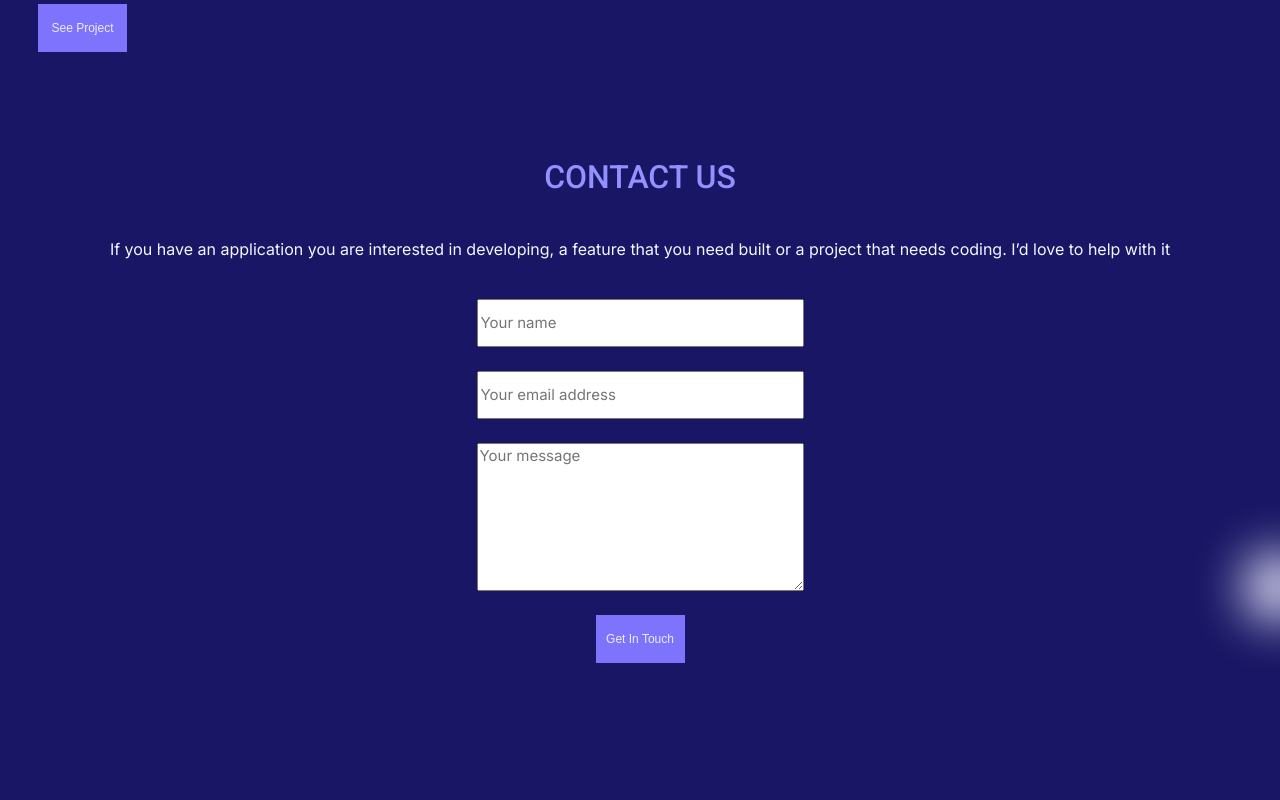
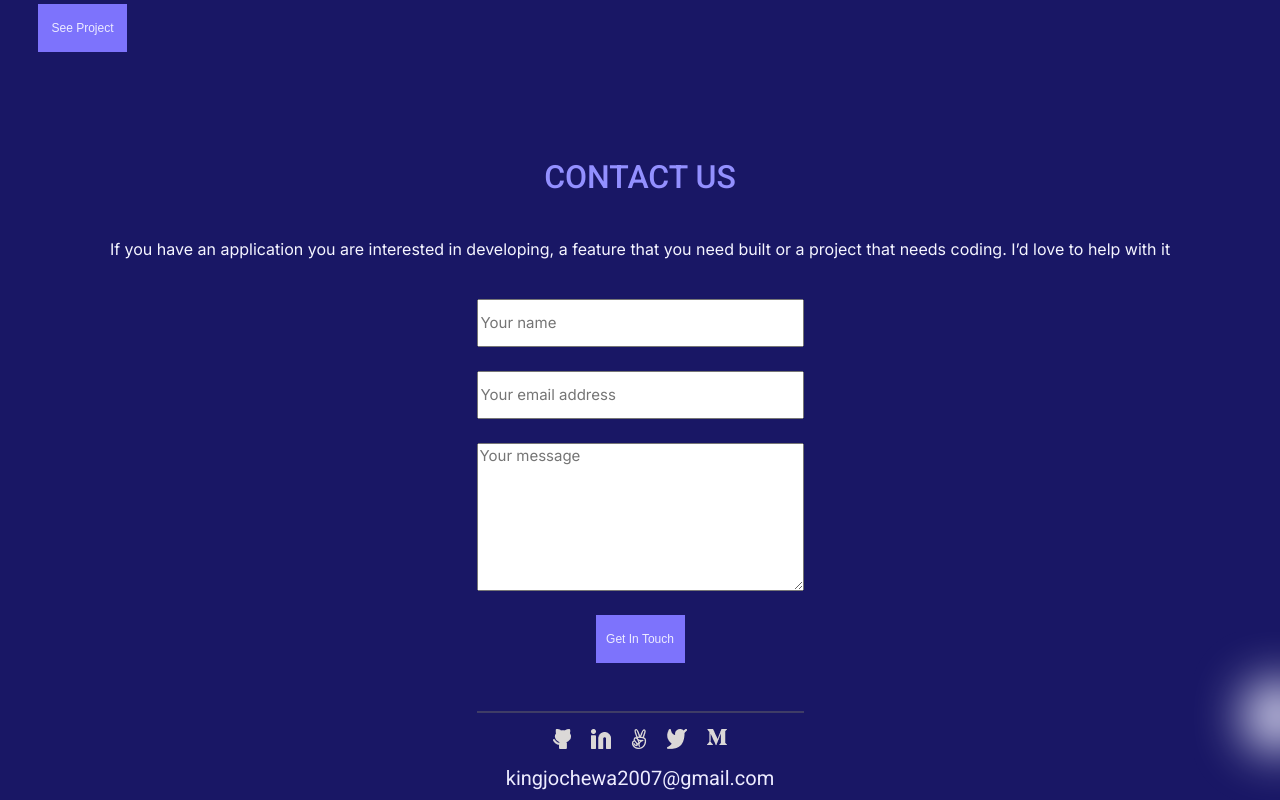
Before and after one commit to Kingjosh007/my-portfolio, a website: page index.html in a window 1280 px wide. Shown: the part 5945-6745 px from the top of the page. Before the commit the page ends 6616 px from the top, so only its background shows below. Drawn offline with Linux system fonts and the light colour scheme.

Commit message:
Formspree handle + footer icons

```diff
--- a/index.html
+++ b/index.html
@@ -229,7 +229,7 @@
                 that needs coding. I’d love to help with it
             </p>
             <div class="form-container">
-            <form action="/action.php" method="post" id="contact-form">
+            <form action="https://formspree.io/f/xqkwgbye" method="post" id="contact-form">
                 <input name="name" type="text" placeholder="Your name" maxlength="30" required>
                 <input name="email" type="email" placeholder="Your email address" required>
                 <textarea name="message" placeholder="Your message" maxlength="500" required></textarea>
@@ -238,6 +238,27 @@
             </div>
         </section>
     </main>
+    <div class="hr-image-container" id="main-footer-hr">
+        <img src="assets/svg/hr.svg" alt="Line separing the main section from the footer">
+    </div>
+    <footer>
+        <div class="footer-icons">
+            <a href="https://github.com/Kingjosh007" target="_blank" rel="noreferrer noopener"><img
+                src="assets/png/github-logo.png" alt="Github logo leading to my profile"></a>
+        <a href="https://www.linkedin.com/in/king-josaphat-chewa-aa154011b" target="_blank"
+            rel="noreferrer noopener"><img src="assets/png/linkedin-logo.png"
+                alt="LinkedIn logo leading to my profile"></a>
+        <a href="https://angel.co/u/king-josaphat-nkouete-chewa" target="_blank" rel="noreferrer noopener"><img
+                src="assets/png/angellist-logo.png" alt="AngelList logo leading to my profile"></a>
+        <a href="https://twitter.com/KingJoChewa" target="_blank" rel="noreferrer noopener"><img
+                src="assets/png/twitter-logo.png" alt="Twitter logo leading to my profile"></a>
+        <a href="https://medium.com/@kingjochewa2007" target="_blank" rel="noreferrer noopener"><img
+                src="assets/png/medium-logo.png" alt="Medium logo leading to my profile"></a>
+        </div>
+        <div class="footer-email">
+            kingjochewa2007@gmail.com
+        </div>
+    </footer>
 
 </body>
 
--- a/style.css
+++ b/style.css
@@ -317,12 +317,14 @@ ul li {
   height: 48px;
 }
 
-#contact-form input[name="name"], #contact-form input[name="email"], #contact-form textarea {
-  color: rgba(25,23,101,1);
+#contact-form input[name="name"],
+#contact-form input[name="email"],
+#contact-form textarea {
+  color: rgba(25, 23, 101, 1);
   font-size: 15px;
   font-family: 'Inter', serif;
   font-weight: 400;
- }
+}
 
 #contact-form textarea {
   width: 327px;
@@ -357,3 +359,27 @@ ul li {
 #contact-form button:disabled {
   background-color: var(--color-neutral-2);
 }
+
+#main-footer-hr {
+  margin-top: 3em;
+}
+
+footer {
+  display: flex;
+  flex-direction: column;
+  align-items: center;
+}
+
+footer .footer-icons {
+  margin: 1em auto 0.7em auto;
+  display: flex;
+  justify-content: center;
+  gap: 20px;
+}
+
+footer .footer-email {
+  font-family: 'Roboto', sans-serif;
+  font-weight: 400;
+  font-size: 20px;
+  line-height: 28px;
+}
```
